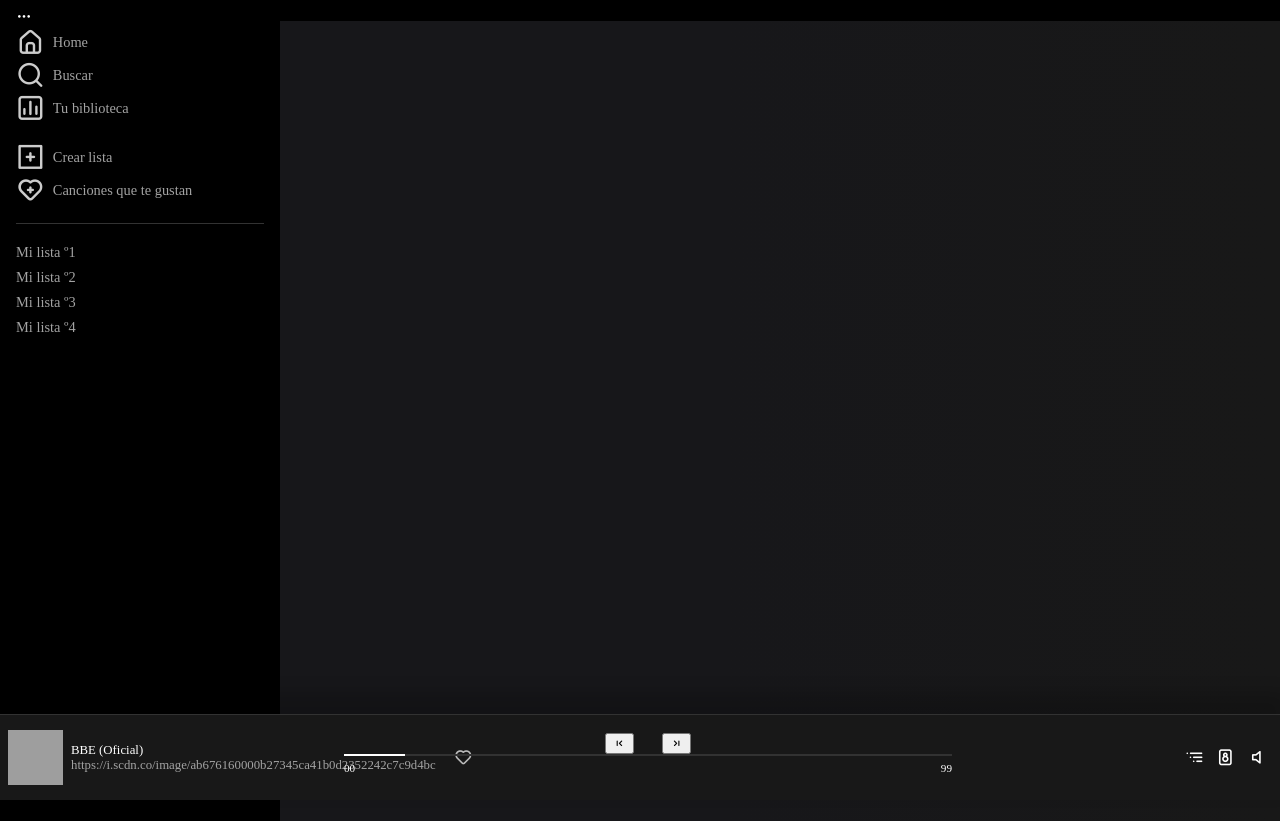
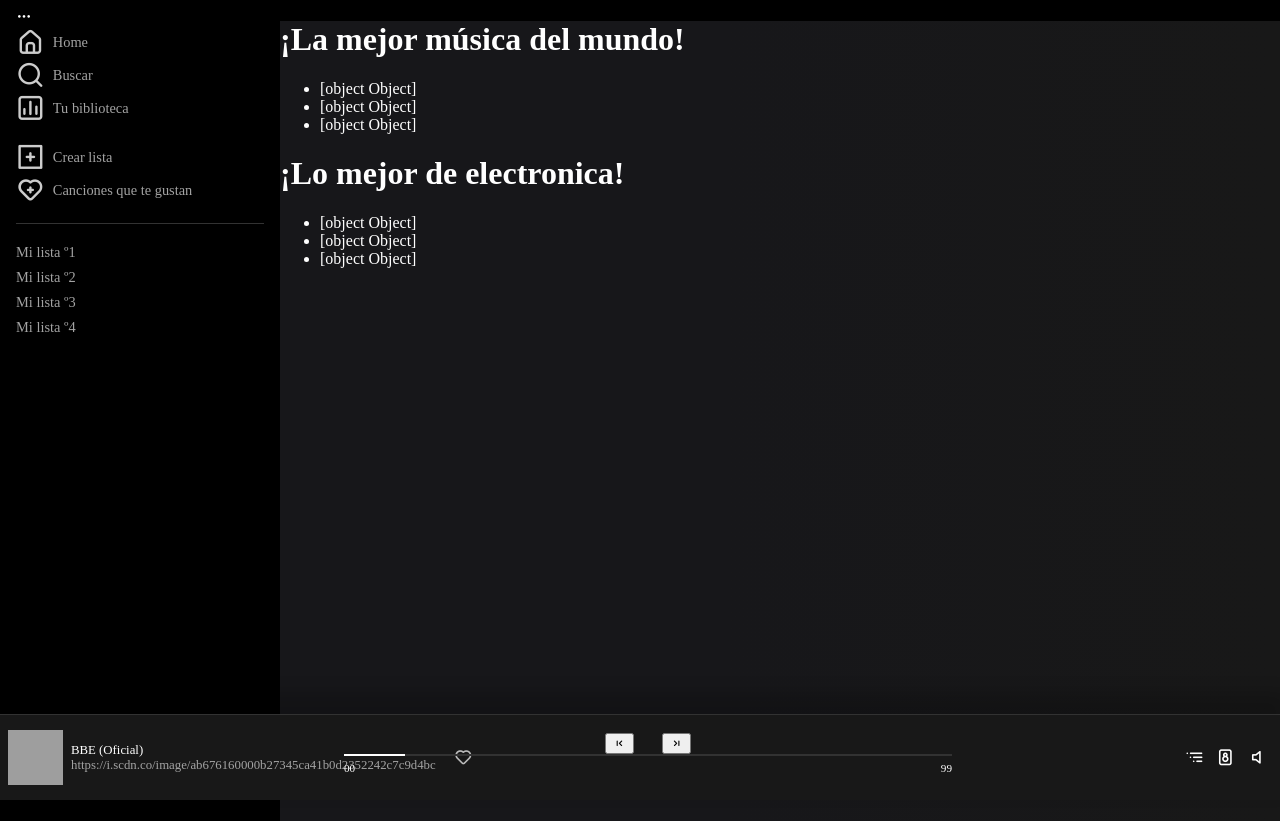
Before and after one commit to Franklin-Osede/SpotifyClone-Angular-, an Angular app: page /tracks in a window 1280 px wide. Built offline with nearby package versions, Linux system fonts and the light colour scheme; grey boxes are pictures that could not be loaded.

Commit message:
updated comunication between components

```diff
--- a/src/app/modules/tracks/tracks-page/tracks-page.component.html
+++ b/src/app/modules/tracks/tracks-page/tracks-page.component.html
@@ -1,4 +1,4 @@
 <div class="tracks page">
-    <app-section-generic></app-section-generic>
-    <app-section-generic></app-section-generic>
+    <app-section-generic [dataTracks]="mockTracksList" [mode]="'small'" [title]="'¡La mejor música del mundo! '" ></app-section-generic>
+    <app-section-generic  [dataTracks]="mockTracksList" [mode]="'big'" [title]="'¡Lo mejor de electronica! '" ></app-section-generic>
 </div>
--- a/src/app/modules/tracks/tracks-page/tracks-page.component.ts
+++ b/src/app/modules/tracks/tracks-page/tracks-page.component.ts
@@ -1,10 +1,26 @@
-import { Component } from '@angular/core';
+import { Component, OnInit } from '@angular/core';
 
 @Component({
   selector: 'app-tracks-page',
   templateUrl: './tracks-page.component.html',
   styleUrl: './tracks-page.component.css'
 })
-export class TracksPageComponent {
+export class TracksPageComponent implements OnInit {
+  mockTracksList = [
+    {
+      name: 'BEBE (Oficial)'
+    },
+    {
+      name: 'BEBE (Oficial)'
+    },
+    {
+      name: 'BEBE (Oficial)'
+    }
+  ]
+  constructor(){}
+
+  ngOnInit(): void {
+
+  }
 
 }
--- a/src/app/shared/components/section-generic/section-generic.component.html
+++ b/src/app/shared/components/section-generic/section-generic.component.html
@@ -1,5 +1,13 @@
 <div class="section--generic">
     <h1 class="section--generic__title"> {{title}} </h1>
+
+    <div class="section--generic__player--zone">
+        <ul class="player--list" [ngClass]="{'card-small':mode === 'small','card-big':mode === 'big'}" >
+            <li *ngFor="let player of dataTracks">
+                {{player}}
+            </li>
+        </ul>
+    </div>
 
     <div class="section--generic__player--zone">
 
--- a/src/app/shared/components/section-generic/section-generic.component.ts
+++ b/src/app/shared/components/section-generic/section-generic.component.ts
@@ -7,6 +7,8 @@
 })
 export class SectionGenericComponent {
 @Input() title: string = ''
+@Input() mode: 'small' | 'big' ='big'
+@Input() dataTracks: Array<any> = []
 constructor(){}
 
 ngOnInit():void {
```
